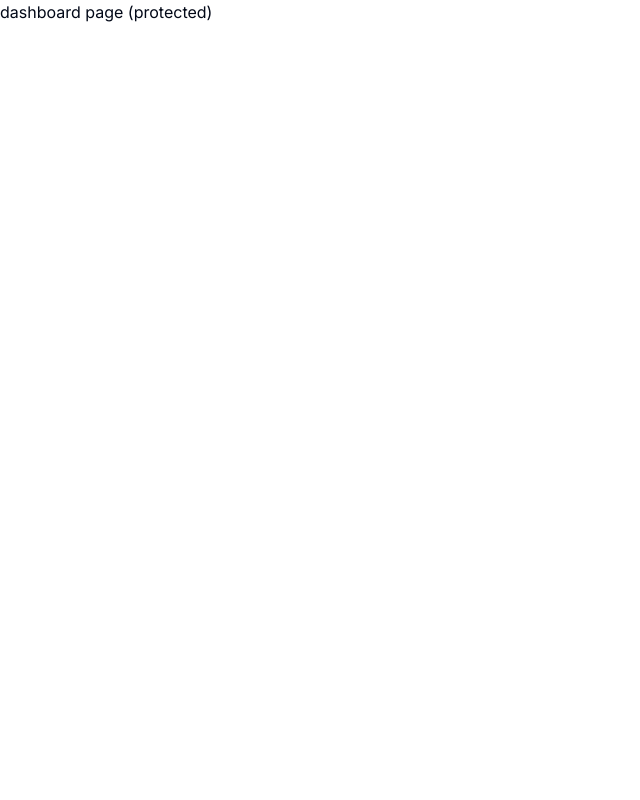
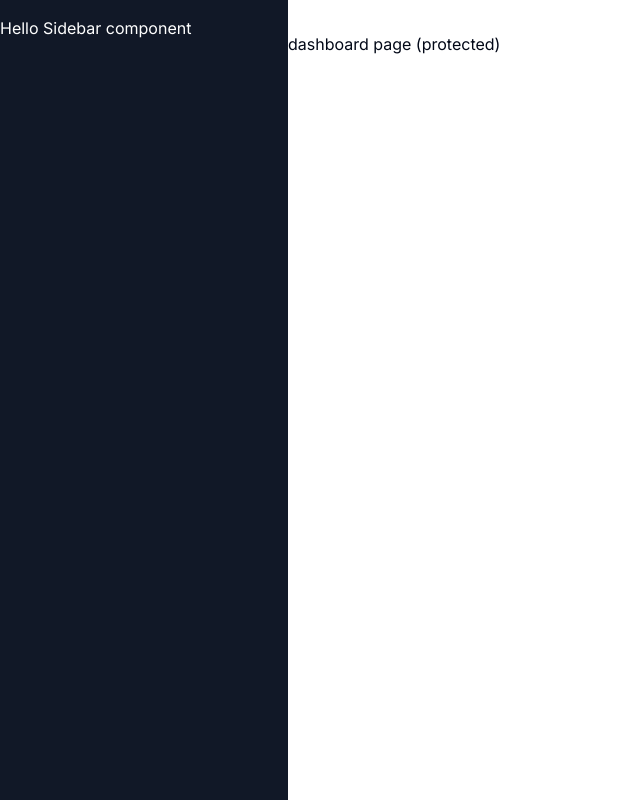
Before and after one commit to Joeeazy/Ai_Saas, a Next.js app: page /dashboard in a window 1280 px wide. Shown: the whole page, without its empty margins (0-640 px from the left). Built offline with nearby package versions, Linux system fonts and the light colour scheme.

Commit message:
Navbar and sidebar in progress

```diff
--- a/app/(dashboard)/(routes)/dashboard/page.tsx
+++ b/app/(dashboard)/(routes)/dashboard/page.tsx
@@ -1,11 +1,7 @@
-import { UserButton } from "@clerk/nextjs";
-import React from "react";
-
 export default function DashboardPage() {
   return (
     <div>
       <p>dashboard page (protected)</p>
-      <UserButton afterSignOutUrl="/" />
     </div>
   );
 }
--- /dev/null
+++ b/app/(dashboard)/layout.tsx
@@ -0,0 +1,20 @@
+import Navbar from "@/components/Navbar";
+import Sidebar from "@/components/Sidebar";
+
+export default function DashboardLayout({
+  children,
+}: {
+  children: React.ReactNode;
+}) {
+  return (
+    <div className="h-full relative">
+      <div className="hidden h-full md:flex md:w-72 md:flex-col md:fixed md:insert-y-0 z-[80] bg-gray-900">
+        <Sidebar />
+      </div>
+      <main className="md:pl-72">
+        <Navbar />
+        {children}
+      </main>
+    </div>
+  );
+}
--- /dev/null
+++ b/components/Navbar.tsx
@@ -0,0 +1,16 @@
+import { Button } from "./ui/button";
+import { Menu } from "lucide-react";
+import { UserButton } from "@clerk/nextjs";
+
+export default function Navbar() {
+  return (
+    <div className="flex items-center p-4">
+      <Button variant="ghost" size="icon" className="md:hidden">
+        <Menu />
+      </Button>
+      <div className="flex w-full justify-end">
+        <UserButton afterSignOutUrl="/" />
+      </div>
+    </div>
+  );
+}
--- /dev/null
+++ b/components/Sidebar.tsx
@@ -0,0 +1,10 @@
+"use client";
+import React from "react";
+
+export default function Sidebar() {
+  return (
+    <div className="space-y-4 py-4 flex flex-col h-full bg-[#111827] text-white">
+      Hello Sidebar component
+    </div>
+  );
+}
```
